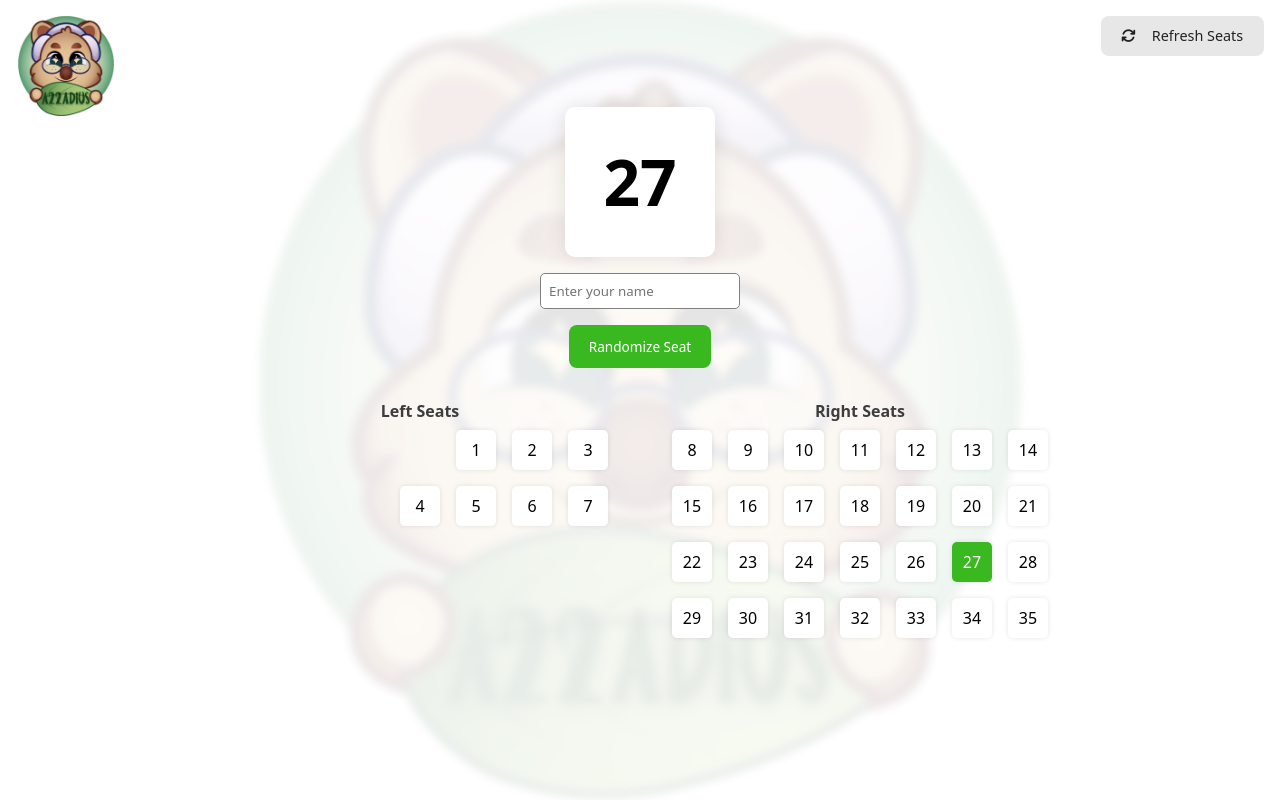
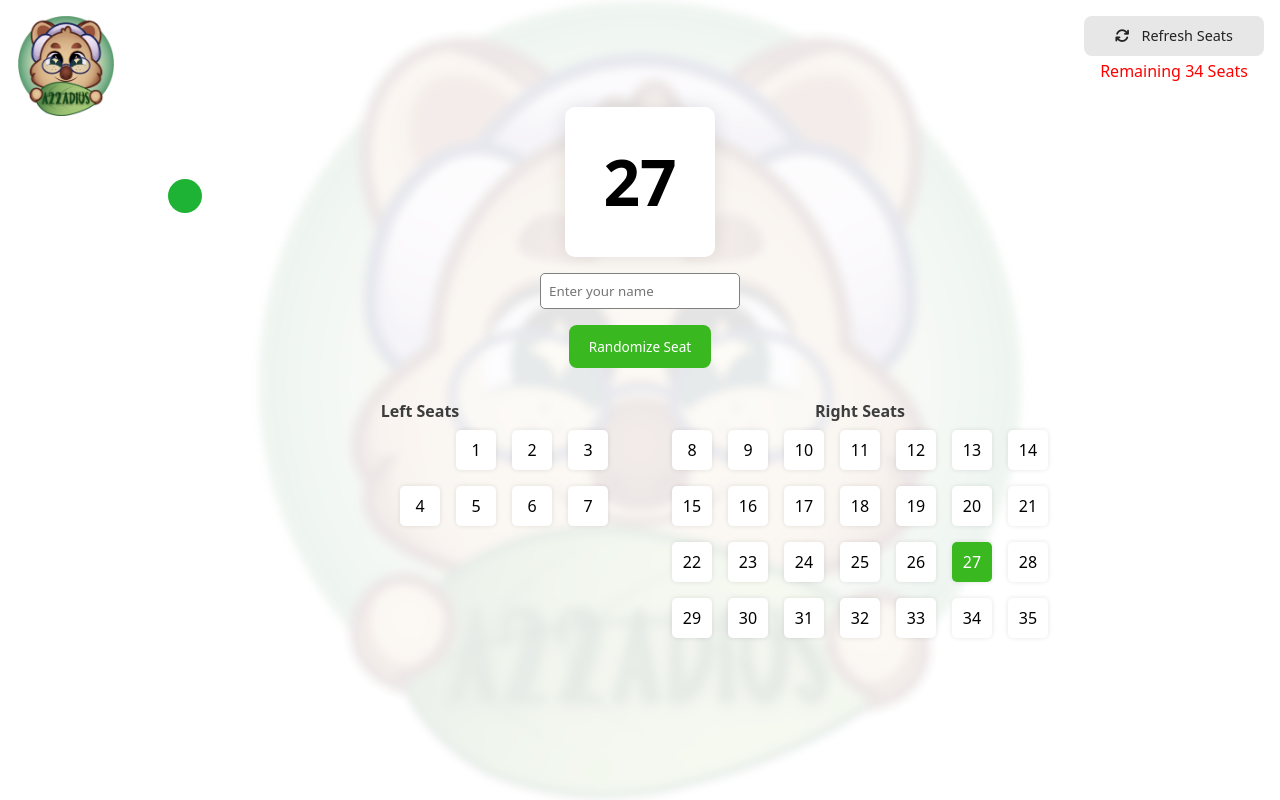
Before and after one commit to wp-83/seat-randomizer, a plain HTML site: page index.html in a window 1280 px wide. Both pictures are taken after typing "Sample" into the empty fields and a click on the button "Randomize Seat". Drawn offline with Linux system fonts and the light colour scheme.

Commit message:
add: canvas ball bouncing bg and remaining seats info

```diff
--- /dev/null
+++ b/canvas.js
@@ -0,0 +1,84 @@
+const canvas = document.querySelector("#canvas-bg");
+const ctx = canvas.getContext("2d");
+canvas.width = innerWidth;
+canvas.height = innerHeight;
+
+class Ball {
+    constructor(type, color, radius, position, velocity){
+        this.type = type;
+        this.color = color;
+        this.radius = radius;
+        this.position = position;
+        this.velocity = velocity;
+    }
+
+    draw(){
+        ctx.beginPath();
+        if(this.type == 'stroke'){
+            ctx.strokeStyle = this.color
+            ctx.lineWidth = 2
+        }
+        else ctx.fillStyle = this.color;
+        ctx.arc(this.position.x, this.position.y,this.radius, 0, Math.PI * 2, false);
+        if(this.type == 'stroke') ctx.stroke();
+        else ctx.fill();
+        ctx.closePath();
+    }
+
+    update(){
+        if(this.position.x >= canvas.width || this.position.x <= 0){
+            this.velocity.x *= -1;
+        }
+        this.position.x += this.velocity.x;
+
+        if(this.position.y >= canvas.height || this.position.y <= 0){
+            this.velocity.y *= -1;
+        }
+        this.position.y += this.velocity.y;
+        this.draw();
+    }
+}
+
+const balls = [];
+
+function getRandomNumberBetween(min, max){
+    return ~~(Math.random() * (max - min) + min);
+}
+
+function addBall(){
+    const type = getRandomNumberBetween(0, 2) == 0 ? 'stroke' : 'fill';
+    const radius = getRandomNumberBetween(8, 18);
+    const posX = getRandomNumberBetween(radius, canvas.width - radius);
+    const posY = getRandomNumberBetween(radius, canvas.height - radius);
+    let velX;
+    do {
+        velX = getRandomNumberBetween(-5, 5);
+    }while(velX > -1 && velX < 1);
+    let velY;
+    do {
+        velY = getRandomNumberBetween(-5, 5);
+    }while(velY > -1 && velY < 1);
+
+    const color = `hsla(${getRandomNumberBetween(60, 180)}, ${getRandomNumberBetween(50, 80)}%, ${getRandomNumberBetween(40, 60)}%, 1)`;
+    // console.log(radius, posX, posY, velX, velY);
+
+    const ball = new Ball(type, color, radius, {
+        x: posX,
+        y: posY
+    }, {
+        x: velX,
+        y: velY
+    });
+    balls.push(ball);
+}
+
+
+
+function animate(){
+    requestAnimationFrame(animate);
+    ctx.fillStyle = "white";
+    ctx.fillRect(0, 0, canvas.width, canvas.height);
+    balls.forEach(ball => ball.update());
+}
+
+animate();
--- a/index.html
+++ b/index.html
@@ -10,15 +10,19 @@
 	<body>
 		<img class="main-bg" src="Logo A22ADIUS.png" alt="logo-a22adius">
 		<img class="nav-logo" src="Logo A22ADIUS.png" alt="logo-a22adius">
+		<canvas id="canvas-bg"></canvas>
+		<div class="nav-info">
+			<button id="refresh-seats">
+				<i class="fa-solid fa-arrows-rotate"></i> Refresh Seats
+			</button>
+			<p id="nav-remaining"> Remaining <span>0</span> Seats</p>
+		</div>
 		<main>
 			<form id="submit-form">
 				<section id="random-number">20</section>
 				<input type="text" id="user-name" placeholder="Enter your name">
 				<button id="randomize">Randomize Seat</button>
 
-				<button id="refresh-seats">
-					<i class="fa-solid fa-arrows-rotate"></i> Refresh Seats
-				</button>
 			</form>
 
 			<section id="seats-board">
@@ -70,6 +74,7 @@
 			</section>
 		</main>
 
+		<script src="canvas.js"></script>
 		<script src="script.js"></script>
 	</body>
 </html>
--- a/script.js
+++ b/script.js
@@ -8,6 +8,9 @@ const refreshSeatsEl = document.querySelector("#refresh-seats");
 const leftSeatsEl = document.querySelector(".left-seats .seats");
 const rightSeatsEl = document.querySelector(".right-seats .seats");
 const userNameEl = document.querySelector("#user-name");
+const remainingSeats = document.querySelector("#nav-remaining span");
+
+let remaining = 0;
 
 const leftSeatsMap = [
 	"",
@@ -70,6 +73,11 @@ const totalSeats = leftSeats + rightSeats; // 1 to 35
 
 const keyPrefix = "PPTI22_ARRADIUS";
 
+function updateRemaining(){
+	remaining--;
+	remainingSeats.textContent = remaining;
+}
+
 function createSequenceOfNumbers(start, numbers) {
 	return new Array(numbers).fill(0).map((_, i) => i + start);
 }
@@ -102,6 +110,7 @@ function createSeatsFromMap(map, positionEl, startAt) {
 			el.dataset.number = startAt + orderCount;
 			el.textContent = startAt + orderCount++;
 			el.append(nameEl);
+			remaining++;
 		}
 
 		positionEl.append(el);
@@ -118,6 +127,8 @@ function highlightOccupiedSeats() {
 		seatNameEl.textContent = data[number];
 		seatEl?.classList.add("seat-occupied");
 		removeNumberFromArray(number);
+		addBall();
+		updateRemaining();
 	});
 }
 
@@ -127,6 +138,7 @@ function initializeSeats() {
 	createSeatsFromMap(leftSeatsMap, leftSeatsEl, 1);
 	createSeatsFromMap(rightSeatsMap, rightSeatsEl, leftSeats + 1);
 	highlightOccupiedSeats();
+	remainingSeats.textContent = remaining;
 }
 
 function generateRandom(min, max) {
@@ -177,6 +189,9 @@ function occupySeat(number) {
 	const seatName = seat.querySelector(".name");
 	seatName.textContent = userNameEl.value;
 	removeNumberFromArray(number);
+	addBall();
+
+	updateRemaining();
 }
 
 function removeNumberFromArray(number) {
--- a/style.css
+++ b/style.css
@@ -35,6 +35,22 @@
     width: 100px;
     height: 100px;
     object-fit: contain;
+}
+
+.nav-info {
+    width: 100%;
+    max-width: 180px;
+    position: fixed;
+    top: 1rem;
+    right: 1rem;
+    display: flex;
+    flex-direction: column;
+    align-items: center;
+    gap: .25rem;
+}
+
+#nav-remaining {
+    color: red;
 }
 
 body {
@@ -191,14 +207,21 @@ button:hover{
     border-radius: 8px;
     background: var(--light-gray);
     display: flex;
-    gap: 1rem;
+    gap: .75rem;
     justify-content: center;
     align-items: center;
     color: var(--dark);
+    cursor: pointer;
+    width: 100%;
+}
+
+canvas {
     position: fixed;
-    top: 1rem;
-    right: 1rem;
-    cursor: pointer;
+    top: 0;
+    left: 0;
+    width: 100%;
+    height: 100%;
+    z-index: -2;
 }
 
 @keyframes coloring {
```
